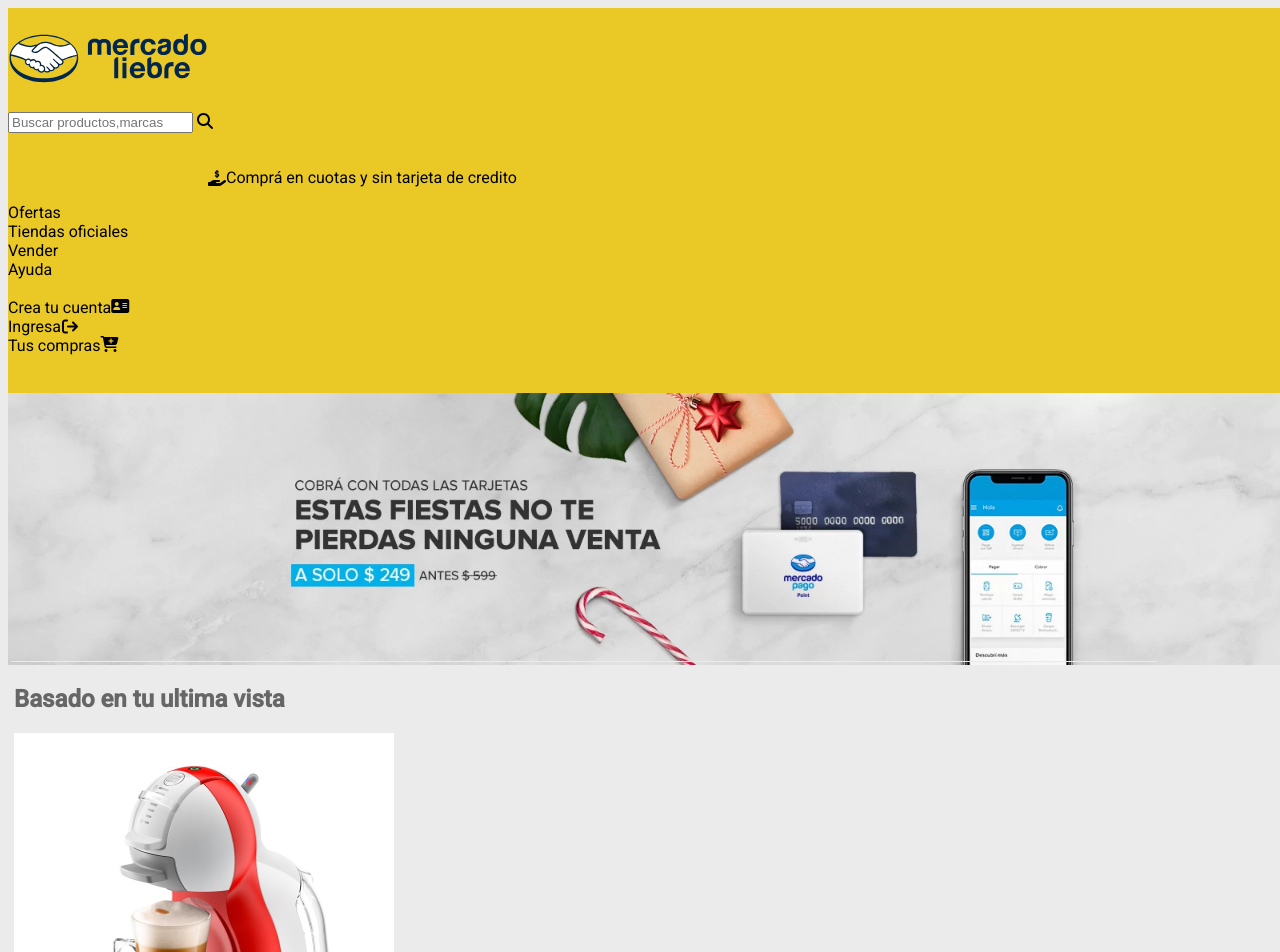
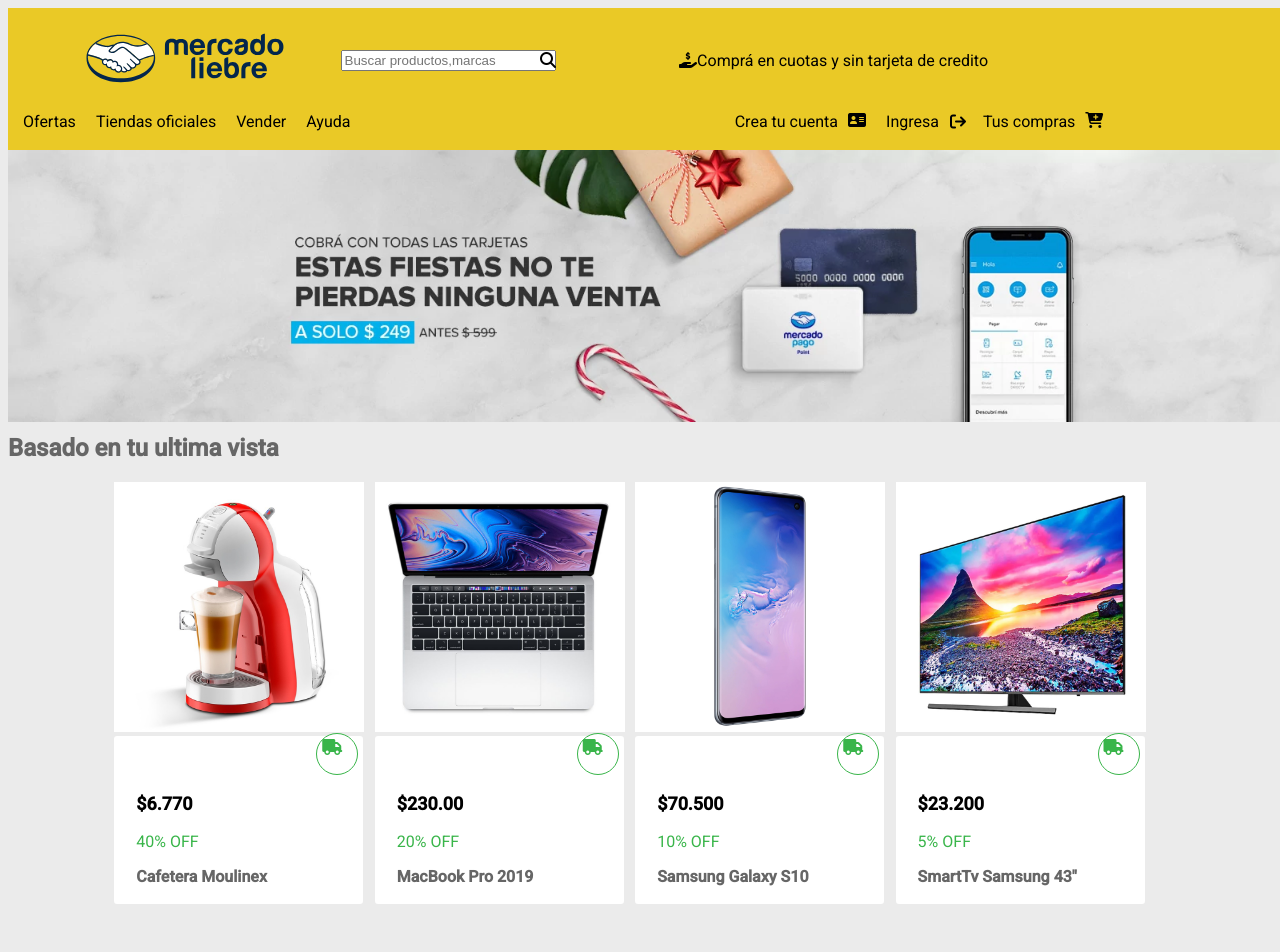
Before and after one commit to N4huel17/mercado_liebre01, a website: page views/home.html in a window 1280 px wide. Shown: the top 952 px of the page. Drawn offline with Linux system fonts and the light colour scheme.

Commit message:
adaptativo terminado

```diff
--- a/public/css/general.css
+++ b/public/css/general.css
@@ -2,7 +2,7 @@
     font-family: 'Roboto';
     background-color: #EAC926;
     width: 100%;
-    height: 370px;
+    height: 350px;
 }
 
 .icon_compráencuotas-div {
@@ -11,7 +11,7 @@
     margin-left: 30px;
 }
 
-ul, li, a {
+ul,li,a {
     list-style-type: none;
     padding: 0;
     margin: 0;
@@ -19,6 +19,45 @@
     text-decoration: none;
     display: none;
 }
+
+.list2 li,a {
+    display: flex;
+}
+
+.home__header_logo_buscador {
+    display: flex;
+    align-items: center;
+    justify-content: space-between;
+
+}
+
+.logo {
+    width: 50%;
+    text-align: center;
+    height: auto;
+}
+
+.buscador {
+    width: 50%;
+    display: flex;
+    align-items: center;
+    justify-content: flex-end;
+
+}
+
+input[type="text"] {
+    padding-right: 15px;
+    width: 80%;
+
+}
+
+i.fa-magnifying-glass {
+    position: absolute;
+    right: 0 auto;
+}
+
+
+
 
 .header_burger--menu {
     width: 40px;
@@ -42,8 +81,9 @@
 body {
     font-family: 'Roboto';
     background-color: #ebebeb;
+    width: 100%;
 
-    width: 100%;
+
 
 }
 
@@ -52,45 +92,33 @@
     color: #666;
 }
 
-.ofertas_info {
+
+
+
+.productos_container {
+    width: 80%;
+}
+
+.home_main_products {
+    padding: 3px;
+    margin: 3px;
+    width: 90%;
+}
+
+.home_main_products img {
+    width: 380px;
+    height: 400px;
+}
+
+.home_main_products_descripcion {
     border: 2px solid white;
-    ;
+
     border-radius: 3px;
     background-color: white;
     margin-bottom: 10px;
     width: 375px;
 }
 
-.basado_etuv--info {
-    border: 2px solid white;
-    ;
-    border-radius: 3px;
-    background-color: white;
-    margin-bottom: 10px;
-    width: 375px;
-}
-
-.basado_etuv {
-    padding: 3px;
-    margin: 3px;
-    margin-bottom: 20px;
-
-}
-
-.basado_etuv img {
-    width: 380px;
-    height: 400px;
-}
-
-.ofertas {
-    padding: 3px;
-    margin: 3px;
-}
-
-.ofertas img {
-    width: 380px;
-    height: 400px;
-}
 
 .precio {
     font-size: 18px;
@@ -101,7 +129,7 @@
 
 .descuento {
     font-size: 16px;
-    color: #7FFF00;
+    color: #39b54a;
     margin-top: 10px;
     margin-left: 20px;
 
@@ -125,9 +153,18 @@
 }
 
 main i {
-    color: #7FFF00;
-    margin-top: 10px;
-    margin-left: 20px;
+    color: #39b54a;
+    border-radius: 50%;
+    border: 1px solid #39b54a;
+    background-color: #FFF;
+
+    font-size: 16px;
+    padding: 5px;
+    width: 30px;
+    height: 30px;
+    position: relative;
+    margin-left: 300px;
+    margin-top: -100px;
 
 }
 
@@ -170,16 +207,14 @@
     background-color: #ffffff;
 }
 
-.list2 li, a {
-    display: flex;
-}
+
 
 @media (min-width: 768px) {
     header {
-        font-family: 'Roboto';
-        background-color: #EAC926;
-        width: 100%;
-        height: 548px;
+        display: flex;
+        flex-wrap: wrap;
+        justify-content: space-between;
+        height: 310px;
     }
 
     .header_burger--menu {
@@ -188,21 +223,42 @@
 
     }
 
-    ul, li,a {
-        display: block;
-        flex-wrap: wrap;
+    ul,li,a {
+        display: flex;
+        flex-wrap: row;
+        gap: 10px;
+        justify-content: space-between;
+        margin-left: 5px;
     }
 
     .icon_compráencuotas-div {
 
-        margin-left: 200px;
+        margin-right: 25px;
     }
 
+    .buscador {
+        margin-left: 40px;
 
+    }
 
     .descripcion {
         font-size: 16px;
         display: block;
+    }
+
+    .productos_container {
+        width: 40%;
+
+
+
+    }
+
+    .home_main_products {
+
+        display: flex;
+        flex-wrap: wrap;
+        justify-content: space-between;
+        gap: 5px;
     }
 
     footer {
@@ -212,38 +268,47 @@
 
 @media (min-width: 1140px) {
     header {
-        font-family: 'Roboto';
-        background-color: #EAC926;
-        width: 100%;
-        height: 650px;
+        height: 410px;
     }
 
-    .header_burger--menu {
 
-        display: none;
+    .logo {
+        width: 400px;
+
+
+    }
+    .icon_compráencuotas-div {
+
+        margin-right: 300px;
+    }
+
+    .buscador {
+        margin-left: -50px;
+
+    }
+    .productos_container {
+        width: 24%;
 
     }
 
-    ul, li, a {
-        display: block;
-        flex-wrap: wrap;
+    .home_main_products {
+        justify-content:space-around;
+        margin-left: 100px;
     }
 
-    .icon_compráencuotas-div {
+    .home_main_products img {
+        width: 250px;
+        height: 250px;
+    }
+    .home_main_products_descripcion {
+        margin-bottom: 10px;
+        width: 245px;
+    }
+    main i {
 
         margin-left: 200px;
+        margin-top: -150px;
+
     }
 
-
-
-    .descripcion {
-        font-size: 16px;
-        display: block;
-    }
-
-    footer {
-        width: 100%;
-    }
-
-
 }
--- a/views/home.html
+++ b/views/home.html
@@ -12,12 +12,14 @@
 
 <body class="home">
     <header>
-        <div>
-            <img src="/images/logo-mercado-liebre.svg" alt="logo de Mercado Liebre" height='100' width='200'>
-        </div>
-        <div>
-            <input type="text" placeholder="Buscar productos,marcas">
-            <i class="fa-solid fa-magnifying-glass"></i>
+        <div class="home__header_logo_buscador">
+            <div class="logo">
+                <img src="/images/logo-mercado-liebre.svg" alt="logo de Mercado Liebre" height='100' width='200'>
+            </div>
+            <div class="buscador">
+                <input type="text" placeholder="Buscar productos,marcas">
+                <i class="fa-solid fa-magnifying-glass"></i>
+            </div>
         </div>
         <br>
 
@@ -58,95 +60,112 @@
     </header>
 
     <main>
-        <section class="basado_etuv">
+
 
             <h1>Basado en tu ultima vista</h1>
+            <section class="home_main_products">
 
+        <div class="productos_container">
             <div>
                 <img src="/images/img-cafetera-moulinex.jpg" alt="" width="500">
             </div>
-            <div class="basado_etuv--info">
+            <div class="home_main_products_descripcion">
                 <i class="fa-solid fa-truck"></i>
                 <p class="precio">$6.770</p>
                 <p class="descuento">40% OFF</p>
                 <h3 class="descripcion"><b>Cafetera Moulinex</b></h3>
             </div>
+        </div>
+        <div class="productos_container">
 
             <div>
                 <img src="/images/img-macbook-pro-2019.jpg" alt="" width="500">
             </div>
-            <div class="basado_etuv--info">
+            <div class="home_main_products_descripcion">
                 <i class="fa-solid fa-truck"></i>
                 <p class="precio">$230.00</p>
                 <p class="descuento"> 20% OFF</p>
                 <h3 class="descripcion"> <b>MacBook Pro 2019</b> </h3>
             </div>
+        </div>
+        <div class="productos_container">
 
             <div>
                 <img src="/images/img-samsung-galaxy-s10.jpg" alt="" width="500">
             </div>
-            <div class="basado_etuv--info">
+            <div class="home_main_products_descripcion">
                 <i class="fa-solid fa-truck"></i>
                 <p class="precio">$70.500</p>
-                <p class="decuento"> 10% OFF</p>
+                <p class="descuento"> 10% OFF</p>
                 <h3 class="descripcion"> <b>Samsung Galaxy S10</b> </h3>
             </div>
+        </div>
+        <div class="productos_container">
 
             <div>
                 <img src="/images/img-tv-samsung-smart.jpg" alt="" width="500">
             </div>
-            <div class="basado_etuv--info">
+            <div class="home_main_products_descripcion">
                 <i class="fa-solid fa-truck"></i>
                 <p class="precio">$23.200</p>
                 <p class="descuento">5% OFF</p>
                 <h3 class="descripcion"><b>SmartTv Samsung 43"</b></h3>
             </div>
+        </div>
         </section>
 
-        <br>
-        <section class="ofertas">
+
+            <br>
+
+
 
             <h1>Ofertas</h1>
+            <section class="home_main_products">
 
+                <div class="productos_container">
             <div>
                 <img src="/images/img-cafetera-moulinex.jpg" alt="" width="500">
             </div>
-            <div class="ofertas_info">
+            <div class="home_main_products_descripcion">
                 <i class="fa-solid fa-truck"></i>
                 <p class="precio">$6.770</p>
                 <p class="descuento">40% OFF</p>
                 <h3 class="descripcion"><b>Cafetera Moulinex</b></h3>
             </div>
-
+        </div>
+        <div class="productos_container">
             <div>
                 <img src="/images/img-macbook-pro-2019.jpg" alt="" width="500">
             </div>
-            <div class="ofertas_info">
+            <div class="home_main_products_descripcion">
                 <i class="fa-solid fa-truck"></i>
                 <p class="precio">$230.00</p>
                 <p class="descuento"> 20% OFF</p>
                 <h3 class="descripcion"> <b>MacBook Pro 2019</b> </h3>
             </div>
-
+        </div>
+        <div class="productos_container">
             <div>
                 <img src="/images/img-samsung-galaxy-s10.jpg" alt="" width="500">
             </div>
-            <div class="ofertas_info">
+            <div class="home_main_products_descripcion">
                 <i class="fa-solid fa-truck"></i>
                 <p class="precio">$70.500</p>
                 <p class="descuento"> 10% OFF</p>
                 <h3 class="descripcion"> <b>Samsung Galaxy S10</b> </h3>
             </div>
-
+        </div>
+        <div class="productos_container">
             <div>
                 <img src="/images/img-tv-samsung-smart.jpg" alt="" width="500">
                 <div>
-                    <div class="ofertas_info">
+                    <div class="home_main_products_descripcion">
                         <i class="fa-solid fa-truck"></i>
                         <p class="precio">$23.200</p>
                         <p class="descuento">5% OFF</p>
                         <h3 class="descripcion"><b>SmartTv Samsung 43"</b></h3>
                     </div>
+                </div>
         </section>
 
 
```
